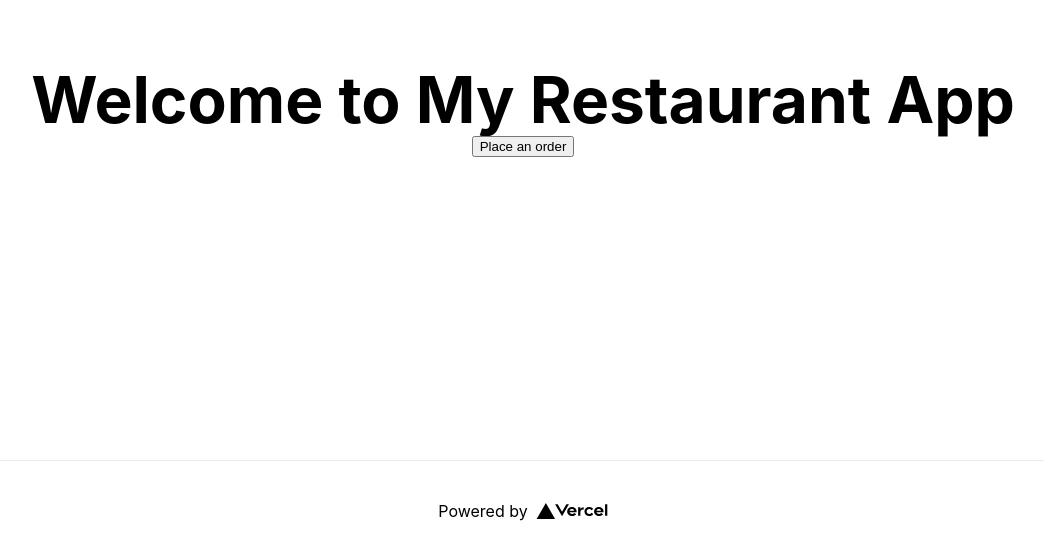
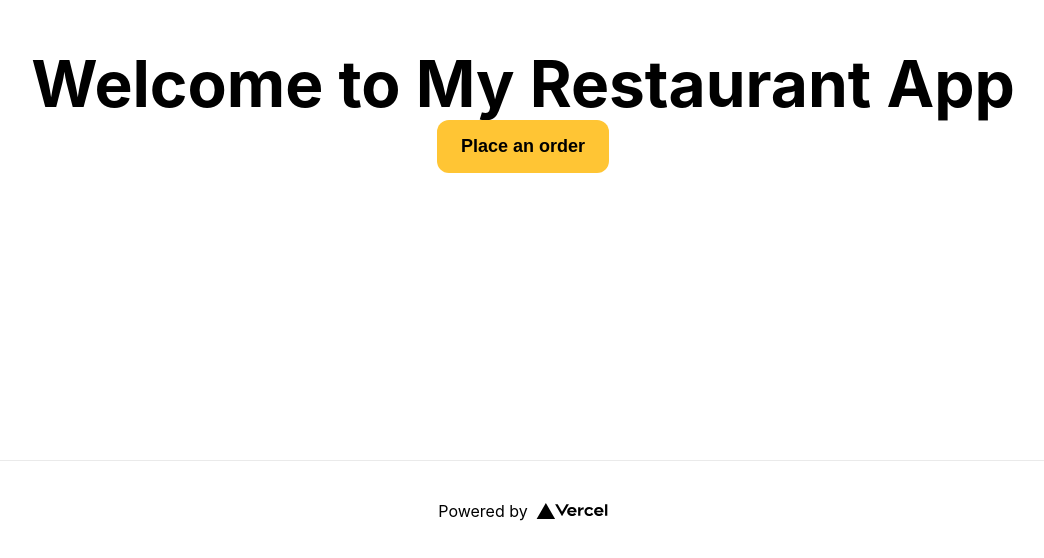
Before and after one commit to jvelis94/introvert-dining-nextjs, a Next.js app: page / in a window 1280 px wide. Shown: the part 240-798 px from the top of the page, without its empty margins (117-1161 px from the left). Built offline with nearby package versions, Linux system fonts and the light colour scheme.

Commit message:
using rails api to start order and cookies to store email

```diff
--- a/package.json
+++ b/package.json
@@ -10,8 +10,10 @@
   },
   "dependencies": {
     "@material-ui/icons": "^4.11.2",
+    "axios": "^0.21.4",
     "next": "11.1.2",
     "react": "17.0.2",
+    "react-cookie": "^4.1.1",
     "react-dom": "17.0.2"
   },
   "devDependencies": {
--- a/pages/index.js
+++ b/pages/index.js
@@ -18,11 +18,11 @@ export default function Home() {
         <h1 className={styles.title}>
           Welcome to My Restaurant App
         </h1>
-        <button>
-          <Link href="/menu">
-            <a>Place an order</a>
-          </Link>
-        </button>
+        <Link href="/new_order" passHref >
+          <button className={styles.orderBtn}>
+            Place an order
+          </button>
+        </Link>
       </main>
 
       <footer className={styles.footer}>
--- a/store/order-context.js
+++ b/store/order-context.js
@@ -1,6 +1,5 @@
 import React, { useEffect, useMemo, useState, useCallback, useContext, useReducer } from "react";
-// import { PrismaClient } from '@prisma/client'
-// const prisma = new PrismaClient()
+import { useCookies } from 'react-cookie';
 
 const OrderContext = React.createContext({
     total: 0,
@@ -29,6 +28,7 @@ export const OrderContextProvider = (props) => {
     const [currentOrder, setCurrentOrder] = useState(initialOrderState)
     const [addedNewOrderItem, setAddedNewOrderItem] = useState(false)
     const [total, setTotal] = useState(0)
+    const [cookies, setCookie, removeCookie] = useCookies(['email']);
 
     useEffect(() => {
         // fetch('/api/cart')
@@ -40,6 +40,7 @@ export const OrderContextProvider = (props) => {
         //     })
         setAddedNewOrderItem(false)
     }, [addedNewOrderItem])
+
 
     const addToCart = async (product) => {
         console.log(total)
@@ -136,7 +137,7 @@ export const OrderContextProvider = (props) => {
                 addToCart: addToCart,
                 incrementQuantity: incrementQuantity,
                 decrementQuantity: decrementQuantity,
-                removeCartItem: removeCartItem,
+                removeCartItem: removeCartItem
             }}
         >
             {props.children}
--- a/styles/Home.module.css
+++ b/styles/Home.module.css
@@ -113,6 +113,15 @@
   margin-left: 0.5rem;
 }
 
+.orderBtn {
+  background-color: #FFC534;
+  padding: 16px 24px;
+  font-weight: bold;
+  border-radius: 12px;
+  border: none;
+  font-size: large;
+}
+
 @media (max-width: 600px) {
   .grid {
     width: 100%;
```
Also changed, not shown: components/MenuItems/MenuItem.js (+8 -0 lines), pages/menu.js (+19 -20 lines), pages/new_order.js (added, +46 -0 lines), 1 other file (tests, documents, lock files or other folders).
